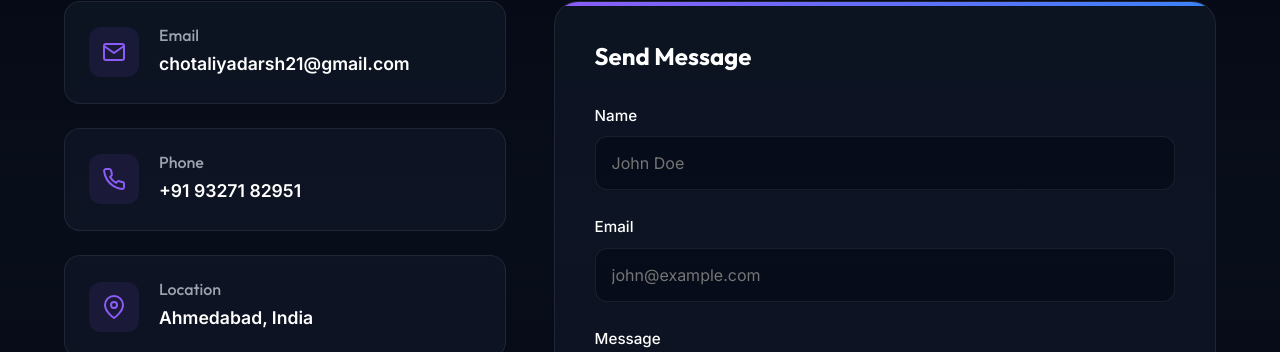
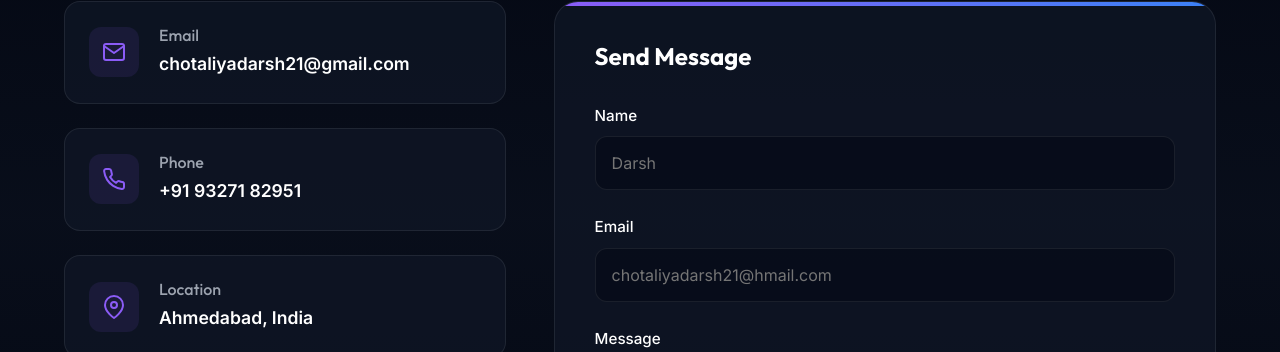
Before and after one commit to DarshChotaliya/portfolio, a plain HTML site: page index.html in a window 1280 px wide. Shown: the part 3860-4212 px from the top of the page. Drawn offline with Linux system fonts and the light colour scheme.

Commit message:
Update placeholder text in contact form

```diff
--- a/index.html
+++ b/index.html
@@ -357,11 +357,11 @@
           </div>
           <div class="form-group">
             <label for="name">Name</label>
-            <input type="text" id="name" name="name" placeholder="John Doe" required />
+            <input type="text" id="name" name="name" placeholder="Darsh" required />
           </div>
           <div class="form-group">
             <label for="email">Email</label>
-            <input type="email" id="email" name="email" placeholder="john@example.com" required />
+            <input type="email" id="email" name="email" placeholder="chotaliyadarsh21@hmail.com" required />
           </div>
           <div class="form-group">
             <label for="message">Message</label>
```
